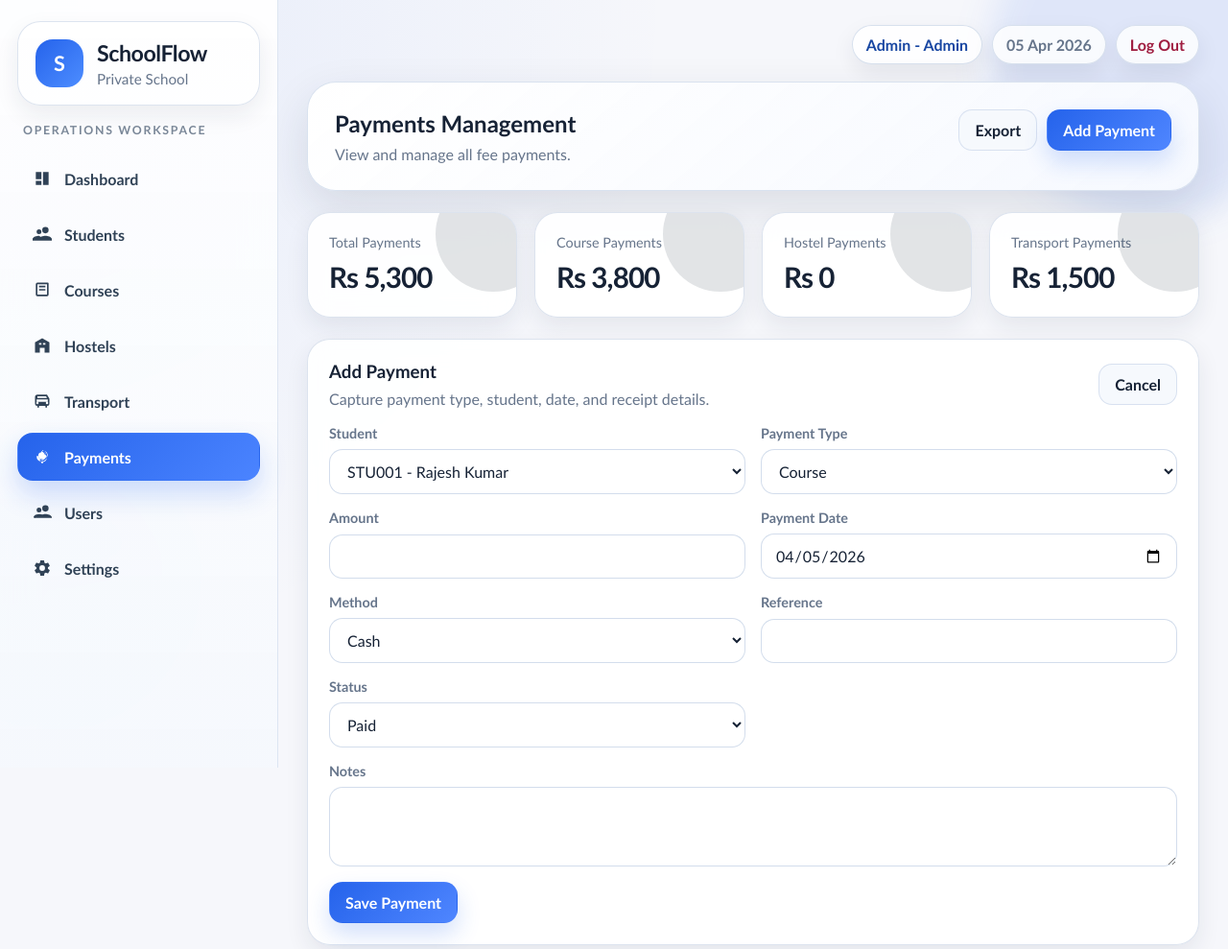
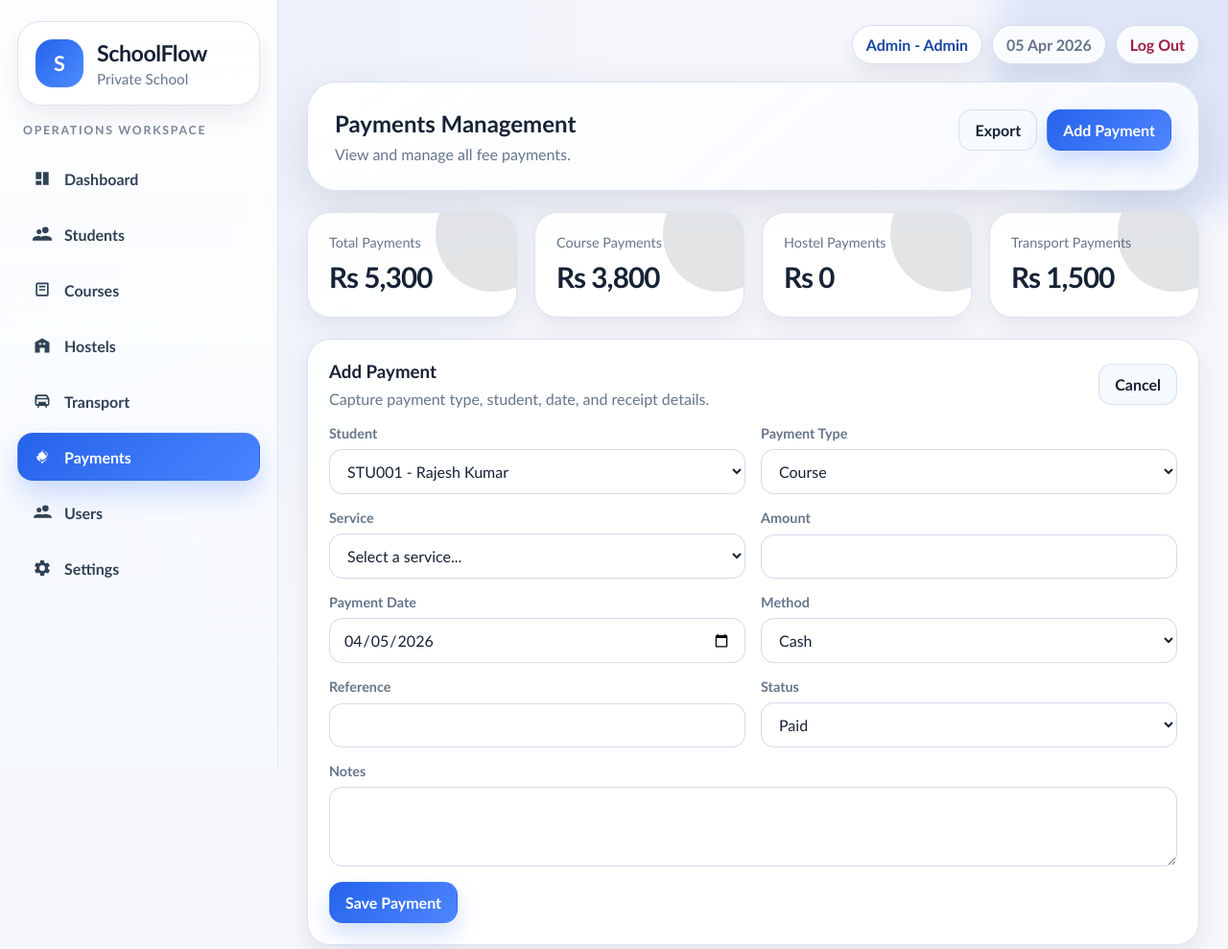
Before and after one commit to Pinungr/school_management_software, a FastAPI app: page /payments?create=1 in a window 1280 px wide. Shown: the top 989 px of the page at 96% size. Run offline with FastAPI, Linux system fonts and the light colour scheme; the visitor is signed in with stand-in values (Sample User, id 1).

Commit message:
Enhance: Add service_id to Payment model for direct service relationships

```diff
--- a/main.py
+++ b/main.py
@@ -813,10 +813,28 @@
         current_user, response = require_user(session, request)
         if response:
             return response
+        service_type = str(form.get("service_type", "course")).strip()
+        service_id = optional_int(str(form.get("service_id", "")))
+
+        # Validate that the service_id is valid for the service_type and student
+        if service_id:
+            student_id = int(str(form.get("student_id", "0")))
+            student = session.get(Student, student_id)
+            if service_type == "course" and student and student.course_id != service_id:
+                # Allow payment for any course, not just enrolled one
+                pass
+            elif service_type == "hostel" and student and student.hostel_id != service_id:
+                # Allow payment for any hostel, not just assigned one
+                pass
+            elif service_type == "transport" and student and student.transport_id != service_id:
+                # Allow payment for any transport route, not just assigned one
+                pass
+
         session.add(
             Payment(
                 student_id=int(str(form.get("student_id", "0"))),
-                service_type=str(form.get("service_type", "course")).strip(),
+                service_type=service_type,
+                service_id=service_id,
                 amount=optional_float(str(form.get("amount", ""))),
                 payment_date=optional_date(str(form.get("payment_date", "")) or None),
                 method=str(form.get("method", "Cash")).strip(),
@@ -839,8 +857,12 @@
         payment = session.get(Payment, payment_id)
         if not payment:
             return redirect("/payments")
+        service_type = str(form.get("service_type", "course")).strip()
+        service_id = optional_int(str(form.get("service_id", "")))
+
         payment.student_id = int(str(form.get("student_id", "0")))
-        payment.service_type = str(form.get("service_type", "course")).strip()
+        payment.service_type = service_type
+        payment.service_id = service_id
         payment.amount = optional_float(str(form.get("amount", "")))
         payment.payment_date = optional_date(str(form.get("payment_date", "")) or None, payment.payment_date)
         payment.method = str(form.get("method", "Cash")).strip()
@@ -894,11 +916,25 @@
 
     buffer = io.StringIO()
     writer = csv.writer(buffer)
-    writer.writerow(["Type", "Student ID", "Student Name", "Amount", "Date", "Method", "Status", "Reference"])
+    writer.writerow(["Type", "Service", "Student ID", "Student Name", "Amount", "Date", "Method", "Status", "Reference"])
     for payment in payments:
+        # Get service name
+        service_name = ""
+        if payment.service_id:
+            if payment.service_type == "course":
+                course = session.get(Course, payment.service_id)
+                service_name = course.name if course else "Unknown Course"
+            elif payment.service_type == "hostel":
+                hostel = session.get(Hostel, payment.service_id)
+                service_name = hostel.name if hostel else "Unknown Hostel"
+            elif payment.service_type == "transport":
+                route = session.get(TransportRoute, payment.service_id)
+                service_name = route.route_name if route else "Unknown Route"
+
         writer.writerow(
             [
                 payment.service_type.title(),
+                service_name,
                 payment.student.student_code,
                 payment.student.full_name,
                 f"{payment.amount:.2f}",
--- a/school_admin/models.py
+++ b/school_admin/models.py
@@ -113,6 +113,7 @@
     id: Mapped[int] = mapped_column(Integer, primary_key=True)
     student_id: Mapped[int] = mapped_column(ForeignKey("students.id"))
     service_type: Mapped[str] = mapped_column(String(30), default="course")
+    service_id: Mapped[int | None] = mapped_column(Integer, nullable=True)  # ID of the specific service
     amount: Mapped[float] = mapped_column(Float, default=0)
     payment_date: Mapped[date] = mapped_column(Date, default=date.today)
     method: Mapped[str] = mapped_column(String(30), default="Cash")
--- a/templates/payments.html
+++ b/templates/payments.html
@@ -39,10 +39,29 @@
         </label>
         <label>
             <span>Payment Type</span>
-            <select name="service_type">
+            <select name="service_type" id="service_type">
                 {% for option in ["course", "hostel", "transport"] %}
                 <option value="{{ option }}" {% if form_payment and form_payment.service_type == option %}selected{% endif %}>{{ option.title() }}</option>
                 {% endfor %}
+            </select>
+        </label>
+        <label>
+            <span>Service</span>
+            <select name="service_id" id="service_id">
+                <option value="">Select a service...</option>
+                {% if form_payment and form_payment.service_type == "course" %}
+                    {% for course in lookups.courses %}
+                    <option value="{{ course.id }}" {% if form_payment.service_id == course.id %}selected{% endif %}>{{ course.name }} ({{ course.fees|money }})</option>
+                    {% endfor %}
+                {% elif form_payment and form_payment.service_type == "hostel" %}
+                    {% for hostel in lookups.hostels %}
+                    <option value="{{ hostel.id }}" {% if form_payment.service_id == hostel.id %}selected{% endif %}>{{ hostel.name }} ({{ hostel.fee_amount|money }})</option>
+                    {% endfor %}
+                {% elif form_payment and form_payment.service_type == "transport" %}
+                    {% for route in lookups.transport_routes %}
+                    <option value="{{ route.id }}" {% if form_payment.service_id == route.id %}selected{% endif %}>{{ route.route_name }} ({{ route.fee_amount|money }})</option>
+                    {% endfor %}
+                {% endif %}
             </select>
         </label>
         <label><span>Amount</span><input type="number" step="0.01" name="amount" value="{{ form_payment.amount if form_payment else '' }}" required></label>
@@ -127,7 +146,22 @@
             <tbody>
                 {% for payment in payments %}
                 <tr>
-                    <td>{{ payment.service_type.title() }}</td>
+                    <td>
+                        {{ payment.service_type.title() }}
+                        {% if payment.service_id %}
+                            <br><small class="text-muted">
+                            {% if payment.service_type == "course" and payment.student.course %}
+                                {{ payment.student.course.name }}
+                            {% elif payment.service_type == "hostel" and payment.student.hostel %}
+                                {{ payment.student.hostel.name }}
+                            {% elif payment.service_type == "transport" and payment.student.transport_route %}
+                                {{ payment.student.transport_route.route_name }}
+                            {% else %}
+                                Service ID: {{ payment.service_id }}
+                            {% endif %}
+                            </small>
+                        {% endif %}
+                    </td>
                     <td><a href="/students?view={{ payment.student.id }}">{{ payment.student.student_code }} - {{ payment.student.full_name }}</a></td>
                     <td>{{ payment.amount|money }}</td>
                     <td>{{ payment.payment_date|datefmt }}</td>
@@ -149,3 +183,48 @@
     </div>
 </section>
 {% endblock %}
+
+<script>
+document.addEventListener("DOMContentLoaded", () => {
+    // Dynamic service selection for payments
+    const serviceTypeSelect = document.getElementById("service_type");
+    const serviceIdSelect = document.getElementById("service_id");
+
+    if (serviceTypeSelect && serviceIdSelect) {
+        // Service data from server
+        const services = {
+            course: {{ lookups.courses|tojson|safe }},
+            hostel: {{ lookups.hostels|tojson|safe }},
+            transport: {{ lookups.transport_routes|tojson|safe }}
+        };
+
+        function updateServiceOptions() {
+            const selectedType = serviceTypeSelect.value;
+            serviceIdSelect.innerHTML = '<option value="">Select a service...</option>';
+
+            if (services[selectedType]) {
+                services[selectedType].forEach(service => {
+                    const option = document.createElement("option");
+                    option.value = service.id;
+
+                    // Set display text based on service type
+                    if (selectedType === "course") {
+                        option.textContent = `${service.name} (Rs ${service.fees ? service.fees.toLocaleString() : '0'})`;
+                    } else if (selectedType === "hostel") {
+                        option.textContent = `${service.name} (Rs ${service.fee_amount ? service.fee_amount.toLocaleString() : '0'})`;
+                    } else if (selectedType === "transport") {
+                        option.textContent = `${service.route_name} (Rs ${service.fee_amount ? service.fee_amount.toLocaleString() : '0'})`;
+                    }
+
+                    serviceIdSelect.appendChild(option);
+                });
+            }
+        }
+
+        serviceTypeSelect.addEventListener("change", updateServiceOptions);
+
+        // Initialize on page load
+        updateServiceOptions();
+    }
+});
+</script>
```
